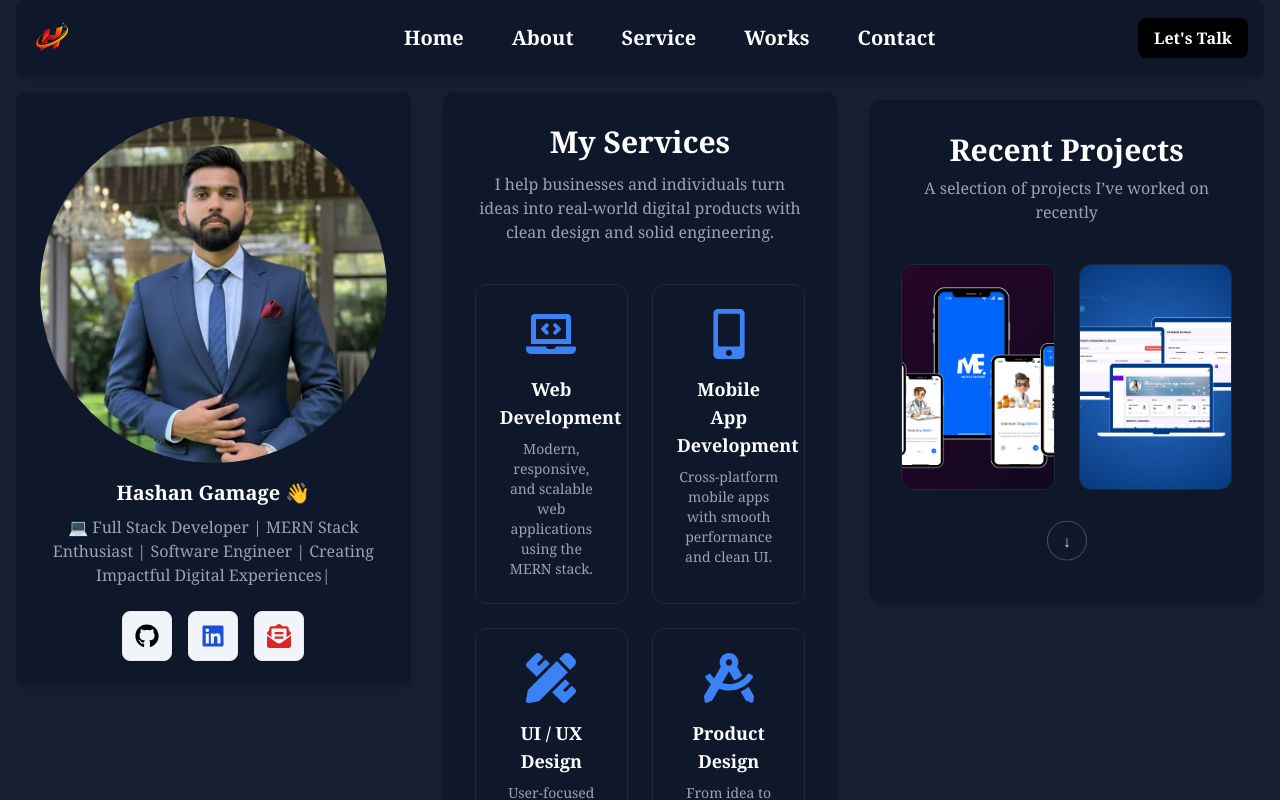
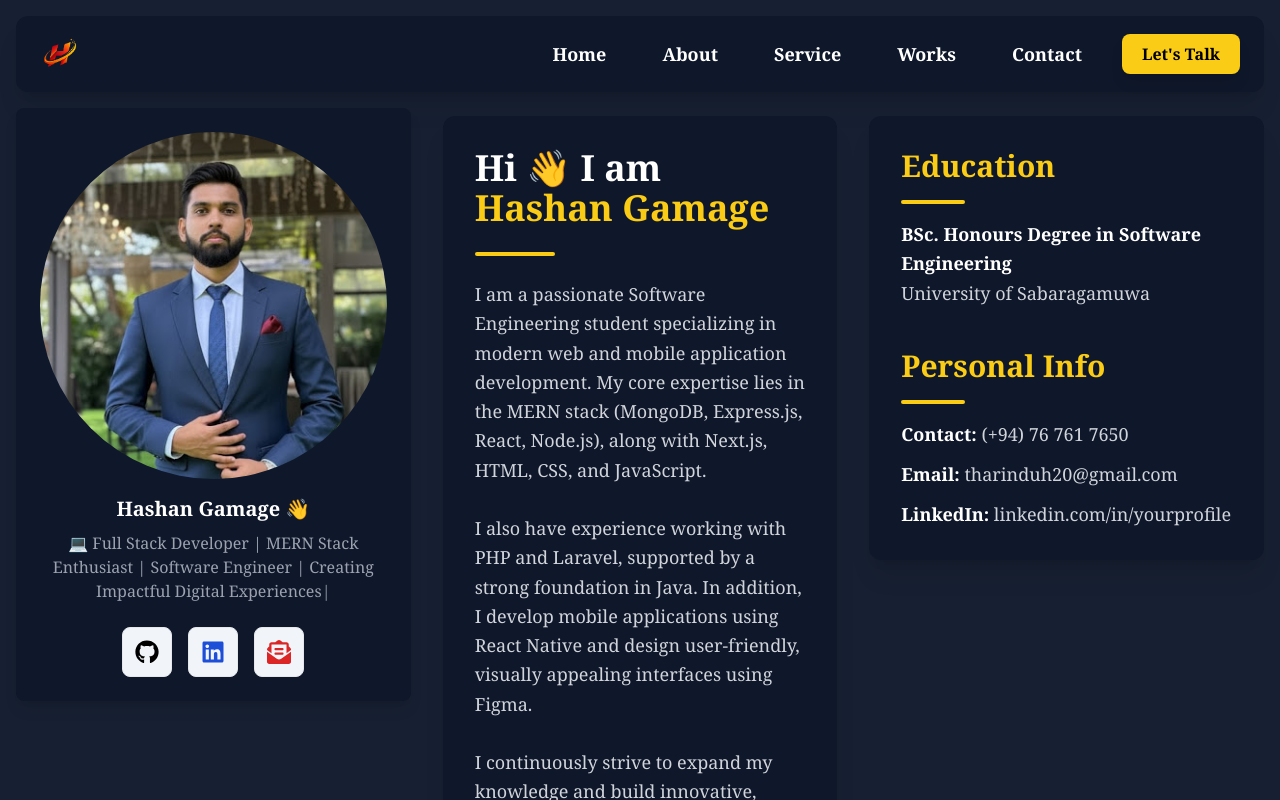
Before and after one commit to GThashan/Hashan_Portfolio, a React (Vite) app in the folder Hashan/: page / in a window 1280 px wide. Shown: the top 800 px of the page. Built offline with nearby package versions, Linux system fonts and the light colour scheme.

Commit message:
refactor components for improved layout, styling, and content presentation

```diff
--- a/Hashan/src/components/Details.jsx
+++ b/Hashan/src/components/Details.jsx
@@ -2,20 +2,33 @@ import React from "react";
 
 function Details() {
   return (
-    <div className="bg-[#0f172a] mx-4 mt-4 p-4 shadow-lg rounded-lg">
-      <h1 className="font-bold text-[30px] text-white">
-        Hi 👋 I am <span className="text-[#5588ff]">Hashan Gamage </span>
+    <div className="bg-[#0f172a] mx-4 mt-6 p-8 shadow-xl rounded-xl text-white">
+
+      {/* Heading */}
+      <h1 className="text-4xl font-bold mb-6">
+        Hi 👋 I am{" "}
+        <span className="text-yellow-400">
+          Hashan Gamage
+        </span>
       </h1>
-      <p className="text-white">
-        I am a passionate Software Engineering student with a focus on both web
-        and app development. My expertise includes the MERN stack (MongoDB,
-        Express.js, React, Node.js), Next.js, HTML, CSS, JavaScript, and some
-        experience with PHP and Laravel. I also have a solid foundation in Java,
-        which plays a key role in my development work. In addition, I specialize
-        in app development using React Native and have a strong background in
-        UI/UX design, utilizing Figma to create visually appealing and
-        user-friendly interfaces. I am continually expanding my knowledge and
-        skills, aiming to build innovative and efficient software solutions
+
+      {/* Divider Line */}
+      <div className="w-20 h-1 bg-yellow-400 mb-6 rounded"></div>
+
+      {/* Description */}
+      <p className="text-gray-300 leading-relaxed text-lg">
+        I am a passionate Software Engineering student specializing in
+        modern web and mobile application development. My core expertise
+        lies in the MERN stack (MongoDB, Express.js, React, Node.js),
+        along with Next.js, HTML, CSS, and JavaScript.
+        <br /><br />
+        I also have experience working with PHP and Laravel, supported
+        by a strong foundation in Java. In addition, I develop mobile
+        applications using React Native and design user-friendly,
+        visually appealing interfaces using Figma.
+        <br /><br />
+        I continuously strive to expand my knowledge and build innovative,
+        scalable, and efficient software solutions.
       </p>
 
     </div>
--- a/Hashan/src/components/Form.jsx
+++ b/Hashan/src/components/Form.jsx
@@ -1,65 +1,88 @@
-import React from 'react';
+import React from "react";
 
 function Form() {
   return (
-    <div className="bg-[#0f172a] text-white mx-4 mt-6 p-8 shadow-xl rounded-xl max-w-2xl mx-auto">
+    <div className="bg-[#0f172a] text-white mx-4 mt-6 p-10 shadow-xl rounded-xl max-w-2xl mx-auto">
 
       {/* Header */}
-      <h1 className="text-3xl font-bold text-center mb-6">Contact Me</h1>
-      <p className="text-center text-gray-400 mb-8">
-        Have a project or idea in mind? Feel free to reach out, I’d love to collaborate!
-      </p>
+      <div className="text-center mb-10">
+        <h1 className="text-4xl font-bold text-yellow-400 mb-4">
+          Contact Me
+        </h1>
+        <div className="w-20 h-1 bg-yellow-400 mx-auto mb-4 rounded"></div>
+        <p className="text-gray-300 text-lg">
+          Have a project or idea in mind? Feel free to reach out —
+          I’d love to collaborate and build something great together.
+        </p>
+      </div>
 
       <form className="space-y-6">
 
         {/* Name */}
         <div className="flex flex-col">
-          <label htmlFor="name" className="text-lg mb-2">Name</label>
+          <label htmlFor="name" className="mb-2 text-gray-300">
+            Name
+          </label>
           <input
             id="name"
             type="text"
             placeholder="Enter your name"
-            className="p-4 rounded-lg bg-slate-800 border border-slate-700 focus:border-blue-500 focus:ring-1 focus:ring-blue-500 outline-none text-white transition"
+            className="p-4 rounded-lg bg-slate-800 border border-slate-700
+            focus:border-yellow-400 focus:ring-1 focus:ring-yellow-400
+            outline-none transition text-white"
           />
         </div>
 
         {/* Email */}
         <div className="flex flex-col">
-          <label htmlFor="email" className="text-lg mb-2">Email</label>
+          <label htmlFor="email" className="mb-2 text-gray-300">
+            Email
+          </label>
           <input
             id="email"
             type="email"
             placeholder="Enter your email"
-            className="p-4 rounded-lg bg-slate-800 border border-slate-700 focus:border-blue-500 focus:ring-1 focus:ring-blue-500 outline-none text-white transition"
+            className="p-4 rounded-lg bg-slate-800 border border-slate-700
+            focus:border-yellow-400 focus:ring-1 focus:ring-yellow-400
+            outline-none transition text-white"
           />
         </div>
 
         {/* Phone */}
         <div className="flex flex-col">
-          <label htmlFor="phone" className="text-lg mb-2">Phone Number</label>
+          <label htmlFor="phone" className="mb-2 text-gray-300">
+            Phone Number
+          </label>
           <input
             id="phone"
             type="text"
             placeholder="Enter your phone number"
-            className="p-4 rounded-lg bg-slate-800 border border-slate-700 focus:border-blue-500 focus:ring-1 focus:ring-blue-500 outline-none text-white transition"
+            className="p-4 rounded-lg bg-slate-800 border border-slate-700
+            focus:border-yellow-400 focus:ring-1 focus:ring-yellow-400
+            outline-none transition text-white"
           />
         </div>
 
         {/* Message */}
         <div className="flex flex-col">
-          <label htmlFor="message" className="text-lg mb-2">Message</label>
+          <label htmlFor="message" className="mb-2 text-gray-300">
+            Message
+          </label>
           <textarea
             id="message"
             rows="5"
             placeholder="Write your message..."
-            className="p-4 rounded-lg bg-slate-800 border border-slate-700 focus:border-blue-500 focus:ring-1 focus:ring-blue-500 outline-none text-white transition resize-none"
+            className="p-4 rounded-lg bg-slate-800 border border-slate-700
+            focus:border-yellow-400 focus:ring-1 focus:ring-yellow-400
+            outline-none transition resize-none text-white"
           ></textarea>
         </div>
 
-        {/* Submit */}
+        {/* Submit Button */}
         <button
           type="submit"
-          className="w-full bg-blue-600 hover:bg-blue-700 text-white font-semibold py-4 rounded-lg transition-all duration-300 shadow-lg hover:shadow-xl"
+          className="w-full bg-yellow-400 text-black font-semibold py-4 rounded-lg
+          hover:bg-yellow-300 transition-all duration-300 shadow-lg hover:shadow-yellow-400/30"
         >
           Send Message
         </button>
--- a/Hashan/src/components/Info.jsx
+++ b/Hashan/src/components/Info.jsx
@@ -1,25 +1,47 @@
-import React from 'react'
+import React from "react";
 
 function Info() {
   return (
-    <div className='bg-[#0f172a] text-white mx-4 mt-4 p-4 shadow-lg rounded-lg'>
-      <div className="text-left">
-      <h1 className="font-bold text-[30px] my-4">
-        Education
-      </h1>
-      <p>BSc. Honours Degree in Software Engineering in University of Sabaragamuwa</p>
+    <div className="bg-[#0f172a] mx-4 mt-6 p-8 shadow-xl rounded-xl text-white">
+
+      {/* Education Section */}
+      <div className="mb-10">
+        <h1 className="text-3xl font-bold text-yellow-400 mb-4">
+          Education
+        </h1>
+        <div className="w-16 h-1 bg-yellow-400 mb-4 rounded"></div>
+
+        <p className="text-gray-300 text-lg leading-relaxed">
+          <span className="font-semibold text-white">
+            BSc. Honours Degree in Software Engineering
+          </span>
+          <br />
+          University of Sabaragamuwa
+        </p>
       </div>
-        <h1 className="font-bold text-[30px] my-4">
-        Personal Info
-      </h1>
-      <ul>
-        <li>Contact -(+94)767617650</li>
-        <li>Email - tharinduh20@gmail.com</li>
-        <li>Linkinde - linkind</li>
 
-      </ul>
+      {/* Personal Info Section */}
+      <div>
+        <h1 className="text-3xl font-bold text-yellow-400 mb-4">
+          Personal Info
+        </h1>
+        <div className="w-16 h-1 bg-yellow-400 mb-4 rounded"></div>
+
+        <ul className="space-y-3 text-gray-300 text-lg">
+          <li>
+            <span className="font-semibold text-white">Contact:</span> (+94) 76 761 7650
+          </li>
+          <li>
+            <span className="font-semibold text-white">Email:</span> tharinduh20@gmail.com
+          </li>
+          <li>
+            <span className="font-semibold text-white">LinkedIn:</span> linkedin.com/in/yourprofile
+          </li>
+        </ul>
+      </div>
+
     </div>
-  )
+  );
 }
 
-export default Info
+export default Info;
--- a/Hashan/src/components/Navbar.jsx
+++ b/Hashan/src/components/Navbar.jsx
@@ -1,12 +1,4 @@
 import React, { useState } from "react";
-import {
-  FaHome,
-  FaInfoCircle,
-  FaCogs,
-  FaBriefcase,
-  FaEnvelope,
-  FaDownload,
-} from "react-icons/fa";
 import { Link } from "react-router-dom";
 import cv from "../assets/l.png";
 
@@ -14,79 +6,88 @@ function Navbar() {
   const [isOpen, setIsOpen] = useState(false);
 
   return (
-    <div className="bg-[#0f172a]  text-white flex items-center justify-between flex-wrap p-4  shadow-lg mx-4  rounded-lg">
-      <div className="flex items-center flex-shrink-0  mr-6 lg:mr-80">
-        <img src={cv} alt="" className="rounded-lg w-10 h-10" />
+    <div className="bg-[#0f172a] text-white flex items-center justify-between flex-wrap px-6 py-4 shadow-xl mx-4 mt-4 rounded-xl">
+
+      {/* Logo */}
+      <div className="flex items-center">
+        <img src={cv} alt="logo" className="rounded-lg w-10 h-10" />
       </div>
-      <div className="block lg:hidden ">
+
+      {/* Mobile Button */}
+      <div className="block lg:hidden">
         <button
           onClick={() => setIsOpen(!isOpen)}
-          className="flex items-center px-3 py-2 rounded text-black-500 hover:text-black-400"
+          className="text-yellow-400 focus:outline-none"
         >
           <svg
-            className={`fill-current h-5 w-5 font-bold  ${isOpen ? "hidden" : "block"}`}
+            className={`h-6 w-6 ${isOpen ? "hidden" : "block"}`}
+            fill="currentColor"
             viewBox="0 0 20 20"
-            xmlns="http://www.w3.org/2000/svg"
           >
             <path d="M0 3h20v2H0V3zm0 6h20v2H0V9zm0 6h20v2H0v-2z" />
           </svg>
           <svg
-            className={`fill-current h-5 w-5 font-bold ${isOpen ? "block" : "hidden"}`}
+            className={`h-6 w-6 ${isOpen ? "block" : "hidden"}`}
+            fill="currentColor"
             viewBox="0 0 20 20"
-            xmlns="http://www.w3.org/2000/svg"
           >
             <path d="M10 8.586L2.929 1.515 1.515 2.929 8.586 10l-7.071 7.071 1.414 1.414L10 11.414l7.071 7.071 1.414-1.414L11.414 10l7.071-7.071-1.414-1.414L10 8.586z" />
           </svg>
         </button>
       </div>
+
+      {/* Menu */}
       <div
-        className={`w-full block flex-grow lg:flex lg:items-center lg:w-auto ${
-          isOpen ? "block" : "hidden"
+        className={`w-full lg:flex lg:items-center lg:w-auto ${
+          isOpen ? "block mt-4" : "hidden"
         }`}
       >
-        <div className="text-sm lg:flex-grow text-white">
+        <div className="lg:flex-grow lg:flex lg:items-center lg:space-x-6 text-lg font-semibold">
+
           <Link to="/">
-            <p className="text-white block mt-4 lg:inline-block lg:mt-0 text-gray-700 text-[20px] mr-6 font-bold cursor-pointer hover:bg-black p-3 rounded-lg items-center  ">
-              {/* <FaHome className="inline-block mr-2" /> */}
-               Home
-            </p>
+            <span className="block mt-3 lg:mt-0 px-4 py-2 rounded-lg hover:bg-yellow-400 hover:text-black transition">
+              Home
+            </span>
           </Link>
+
           <Link to="/about">
-            <p className="text-white block mt-4 lg:inline-block lg:mt-0 text-gray-700 text-[20px] mr-6 font-bold cursor-pointer hover:bg-black p-3 rounded-lg">
-              {/* <FaInfoCircle className="inline-block mr-2" /> */}
+            <span className="block mt-3 lg:mt-0 px-4 py-2 rounded-lg hover:bg-yellow-400 hover:text-black transition">
               About
-            </p>
+            </span>
           </Link>
+
           <Link to="/service">
-            <p className=" text-white block mt-4 lg:inline-block lg:mt-0 text-gray-700 text-[20px] mr-6 font-bold cursor-pointer hover:bg-black p-3 rounded-lg">
-              {/* <FaCogs className="inline-block mr-2" /> */}
+            <span className="block mt-3 lg:mt-0 px-4 py-2 rounded-lg hover:bg-yellow-400 hover:text-black transition">
               Service
-            </p>
+            </span>
           </Link>
 
           <Link to="/work">
-            <p className="text-white block mt-4 lg:inline-block lg:mt-0 text-gray-700 text-[20px] mr-6 font-bold cursor-pointer hover:bg-black p-3 rounded-lg">
-              {/* <FaBriefcase className="inline-block mr-2" /> */}
+            <span className="block mt-3 lg:mt-0 px-4 py-2 rounded-lg hover:bg-yellow-400 hover:text-black transition">
               Works
-            </p>
+            </span>
           </Link>
 
           <Link to="/contact">
-            <p className="text-white block mt-4 lg:inline-block lg:mt-0 text-gray-700 text-[20px] mr-6 font-bold cursor-pointer hover:bg-black p-3 rounded-lg">
-              {/* <FaEnvelope className="inline-block mr-2" /> */}
+            <span className="block mt-3 lg:mt-0 px-4 py-2 rounded-lg hover:bg-yellow-400 hover:text-black transition">
               Contact
-            </p>
+            </span>
           </Link>
+
         </div>
-        <div>
+
+        {/* Button */}
+        <div className="mt-4 lg:mt-0 lg:ml-6">
           <Link to="/contact">
-            <button className="inline-flex items-center bg-black hover:bg-[#5588ff] border-0 py-2 px-4 text-white font-bold rounded-lg">
+            <button className="bg-yellow-400 text-black font-semibold px-5 py-2 rounded-lg hover:bg-yellow-300 transition shadow-lg hover:shadow-yellow-400/30">
               Let's Talk
             </button>
           </Link>
         </div>
+
       </div>
     </div>
   );
 }
+
 export default Navbar;
--- a/Hashan/src/components/Project.jsx
+++ b/Hashan/src/components/Project.jsx
@@ -4,52 +4,61 @@ import p2 from "../assets/p2r.png";
 
 export default function Project() {
   return (
-    <div className="bg-[#0f172a] mx-4 mt-6 p-8 shadow-lg rounded-xl text-white">
+    <div className="bg-[#0f172a] mx-4 mt-6 p-8 shadow-xl rounded-xl text-white">
 
       {/* Header */}
-      <div className="text-center mb-10">
-        <h1 className="text-3xl font-bold mb-2">Recent Projects</h1>
-        <p className="text-gray-400">
-          A selection of projects I’ve worked on recently
+      <div className="text-center mb-12">
+        <h1 className="text-4xl font-bold text-yellow-400 mb-4">
+          Recent Projects
+        </h1>
+        <div className="w-20 h-1 bg-yellow-400 mx-auto mb-4 rounded"></div>
+        <p className="text-gray-300 text-lg max-w-2xl mx-auto">
+          A selection of projects I’ve worked on recently, showcasing
+          my expertise in modern web and mobile development.
         </p>
       </div>
 
       {/* Projects Grid */}
-      <div className="grid grid-cols-1 sm:grid-cols-2 gap-6">
+      <div className="grid grid-cols-1 sm:grid-cols-2 gap-8">
 
-        {/* Project Card */}
-        <div className="group relative overflow-hidden rounded-xl border border-slate-800">
+        {/* Project Card 1 */}
+        <div className="group relative overflow-hidden rounded-xl border border-slate-800 hover:border-yellow-400 transition duration-300">
           <img
             src={p1}
             alt="Project 1"
-            className="w-full h-56 object-cover transition-transform duration-500 group-hover:scale-110"
+            className="w-full h-60 object-cover transition-transform duration-500 group-hover:scale-110"
           />
 
           {/* Overlay */}
-          <div className="absolute inset-0 bg-black/70 opacity-0 group-hover:opacity-100 transition duration-300 flex flex-col items-center justify-center text-center p-4">
-            <h2 className="text-lg font-semibold mb-2">Project One</h2>
-            <p className="text-sm text-gray-300 mb-4">
-              MERN stack web application with modern UI
+          <div className="absolute inset-0 bg-black/80 opacity-0 group-hover:opacity-100 transition duration-300 flex flex-col items-center justify-center text-center p-6">
+            <h2 className="text-xl font-semibold mb-3">
+              Project One
+            </h2>
+            <p className="text-gray-300 mb-5">
+              MERN stack web application with modern UI and scalable architecture.
             </p>
-            <button className="px-4 py-2 bg-blue-500 rounded-lg hover:bg-blue-600 transition">
+            <button className="px-5 py-2 bg-yellow-400 text-black font-semibold rounded-lg hover:bg-yellow-300 transition">
               View Project
             </button>
           </div>
         </div>
 
-        <div className="group relative overflow-hidden rounded-xl border border-slate-800">
+        {/* Project Card 2 */}
+        <div className="group relative overflow-hidden rounded-xl border border-slate-800 hover:border-yellow-400 transition duration-300">
           <img
             src={p2}
             alt="Project 2"
-            className="w-full h-56 object-cover transition-transform duration-500 group-hover:scale-110"
+            className="w-full h-60 object-cover transition-transform duration-500 group-hover:scale-110"
           />
 
-          <div className="absolute inset-0 bg-black/70 opacity-0 group-hover:opacity-100 transition duration-300 flex flex-col items-center justify-center text-center p-4">
-            <h2 className="text-lg font-semibold mb-2">Project Two</h2>
-            <p className="text-sm text-gray-300 mb-4">
-              Responsive mobile-first application
+          <div className="absolute inset-0 bg-black/80 opacity-0 group-hover:opacity-100 transition duration-300 flex flex-col items-center justify-center text-center p-6">
+            <h2 className="text-xl font-semibold mb-3">
+              Project Two
+            </h2>
+            <p className="text-gray-300 mb-5">
+              Fully responsive mobile-first application with optimized performance.
             </p>
-            <button className="px-4 py-2 bg-blue-500 rounded-lg hover:bg-blue-600 transition">
+            <button className="px-5 py-2 bg-yellow-400 text-black font-semibold rounded-lg hover:bg-yellow-300 transition">
               View Project
             </button>
           </div>
@@ -58,8 +67,8 @@ export default function Project() {
       </div>
 
       {/* Scroll Indicator */}
-      <div className="flex justify-center mt-10">
-        <div className="animate-bounce w-10 h-10 flex items-center justify-center border border-slate-600 rounded-full text-gray-300">
+      <div className="flex justify-center mt-12">
+        <div className="animate-bounce w-10 h-10 flex items-center justify-center border border-yellow-400 rounded-full text-yellow-400">
           ↓
         </div>
       </div>
--- a/Hashan/src/components/Service.jsx
+++ b/Hashan/src/components/Service.jsx
@@ -8,64 +8,61 @@ import {
 
 export default function Service() {
   return (
-    <div className="bg-[#0f172a] mx-4 mt-4 p-8 shadow-lg rounded-xl text-white">
+    <div className="bg-[#0f172a] mx-4 mt-6 p-8 shadow-xl rounded-xl text-white">
 
       {/* Section Header */}
-      <div className="text-center mb-10">
-        <h1 className="text-3xl font-bold mb-3">My Services</h1>
-        <p className="text-gray-400 max-w-xl mx-auto">
-          I help businesses and individuals turn ideas into real-world digital
-          products with clean design and solid engineering.
+      <div className="text-center mb-12">
+        <h1 className="text-4xl font-bold text-yellow-400 mb-4">
+          My Services
+        </h1>
+        <div className="w-20 h-1 bg-yellow-400 mx-auto mb-4 rounded"></div>
+        <p className="text-gray-300 max-w-2xl mx-auto text-lg">
+          I help businesses and individuals transform ideas into powerful,
+          scalable digital products with clean design and solid engineering.
         </p>
       </div>
 
       {/* Services Grid */}
-      <div className="grid grid-cols-1 sm:grid-cols-2 gap-6">
+      <div className="grid grid-cols-1 sm:grid-cols-2 gap-8">
 
-        {/* Card */}
-        <div className="group bg-slate-900 border border-slate-800 rounded-xl p-6 text-center transition-all duration-300 hover:-translate-y-2 hover:border-blue-500">
+        {/* Card 1 */}
+        <div className="group bg-slate-900 border border-slate-800 rounded-xl p-8 text-center transition-all duration-300 hover:-translate-y-2 hover:border-yellow-400 hover:shadow-yellow-400/20 hover:shadow-lg">
           <FaLaptopCode
             size={50}
-            className="mx-auto text-blue-500 mb-4 group-hover:scale-110 transition"
+            className="mx-auto text-yellow-400 mb-4 group-hover:scale-110 transition"
           />
-          <h2 className="text-lg font-semibold mb-2">Web Development</h2>
-          <p className="text-sm text-gray-400">
-            Modern, responsive, and scalable web applications using the MERN
-            stack.
-          </p>
+          <h2 className="text-xl font-semibold mb-3">Web Development</h2>
+
         </div>
 
-        <div className="group bg-slate-900 border border-slate-800 rounded-xl p-6 text-center transition-all duration-300 hover:-translate-y-2 hover:border-blue-500">
+        {/* Card 2 */}
+        <div className="group bg-slate-900 border border-slate-800 rounded-xl p-8 text-center transition-all duration-300 hover:-translate-y-2 hover:border-yellow-400 hover:shadow-yellow-400/20 hover:shadow-lg">
           <FaMobileAlt
             size={50}
-            className="mx-auto text-blue-500 mb-4 group-hover:scale-110 transition"
+            className="mx-auto text-yellow-400 mb-4 group-hover:scale-110 transition"
           />
-          <h2 className="text-lg font-semibold mb-2">Mobile App Development</h2>
-          <p className="text-sm text-gray-400">
-            Cross-platform mobile apps with smooth performance and clean UI.
-          </p>
+          <h2 className="text-xl font-semibold mb-3">Mobile App Development</h2>
+
         </div>
 
-        <div className="group bg-slate-900 border border-slate-800 rounded-xl p-6 text-center transition-all duration-300 hover:-translate-y-2 hover:border-blue-500">
+        {/* Card 3 */}
+        <div className="group bg-slate-900 border border-slate-800 rounded-xl p-8 text-center transition-all duration-300 hover:-translate-y-2 hover:border-yellow-400 hover:shadow-yellow-400/20 hover:shadow-lg">
           <FaPencilRuler
             size={50}
-            className="mx-auto text-blue-500 mb-4 group-hover:scale-110 transition"
+            className="mx-auto text-yellow-400 mb-4 group-hover:scale-110 transition"
           />
-          <h2 className="text-lg font-semibold mb-2">UI / UX Design</h2>
-          <p className="text-sm text-gray-400">
-            User-focused designs that are clean, intuitive, and conversion-ready.
-          </p>
+          <h2 className="text-xl font-semibold mb-3">UI / UX Design</h2>
+
         </div>
 
-        <div className="group bg-slate-900 border border-slate-800 rounded-xl p-6 text-center transition-all duration-300 hover:-translate-y-2 hover:border-blue-500">
+        {/* Card 4 */}
+        <div className="group bg-slate-900 border border-slate-800 rounded-xl p-8 text-center transition-all duration-300 hover:-translate-y-2 hover:border-yellow-400 hover:shadow-yellow-400/20 hover:shadow-lg">
           <FaDraftingCompass
             size={50}
-            className="mx-auto text-blue-500 mb-4 group-hover:scale-110 transition"
+            className="mx-auto text-yellow-400 mb-4 group-hover:scale-110 transition"
           />
-          <h2 className="text-lg font-semibold mb-2">Product Design</h2>
-          <p className="text-sm text-gray-400">
-            From idea to launch — designing products that solve real problems.
-          </p>
+          <h2 className="text-xl font-semibold mb-3">Product Design</h2>
+
         </div>
 
       </div>
--- a/Hashan/src/pages/Home.jsx
+++ b/Hashan/src/pages/Home.jsx
@@ -6,6 +6,8 @@ import Project from '../components/Project'
 import Service from '../components/Service'
 import Talk from '../components/Talk'
 import Footer from '../components/Footer'
+import Details from '../components/Details'
+import Info from '../components/Info'
 
 function Home() {
   return (
@@ -13,8 +15,8 @@ function Home() {
         <Navbar/>
         <div className='lg:grid lg:grid-cols-3 items-start'>
         <Profiile/>
-        <Service/>
-        <Project/>
+        <Details/>
+        <Info/>
         </div>
 
      <div>
--- a/Hashan/src/pages/Services.jsx
+++ b/Hashan/src/pages/Services.jsx
@@ -5,6 +5,7 @@ import Talk from '../components/Talk'
 import Footer from '../components/Footer'
 import Service from '../components/Service'
 import Skill from '../components/Skill'
+import Project from '../components/Project'
 
 function Services() {
   return (
@@ -13,10 +14,10 @@ function Services() {
         <div className='lg:grid lg:grid-cols-3'>
         <Profiile/>
         <Service/>
-        <Skill/>
+        <Project/>
 
         </div>
-
+        <Skill/>
         <Talk/>
         <Footer/>
 
```
